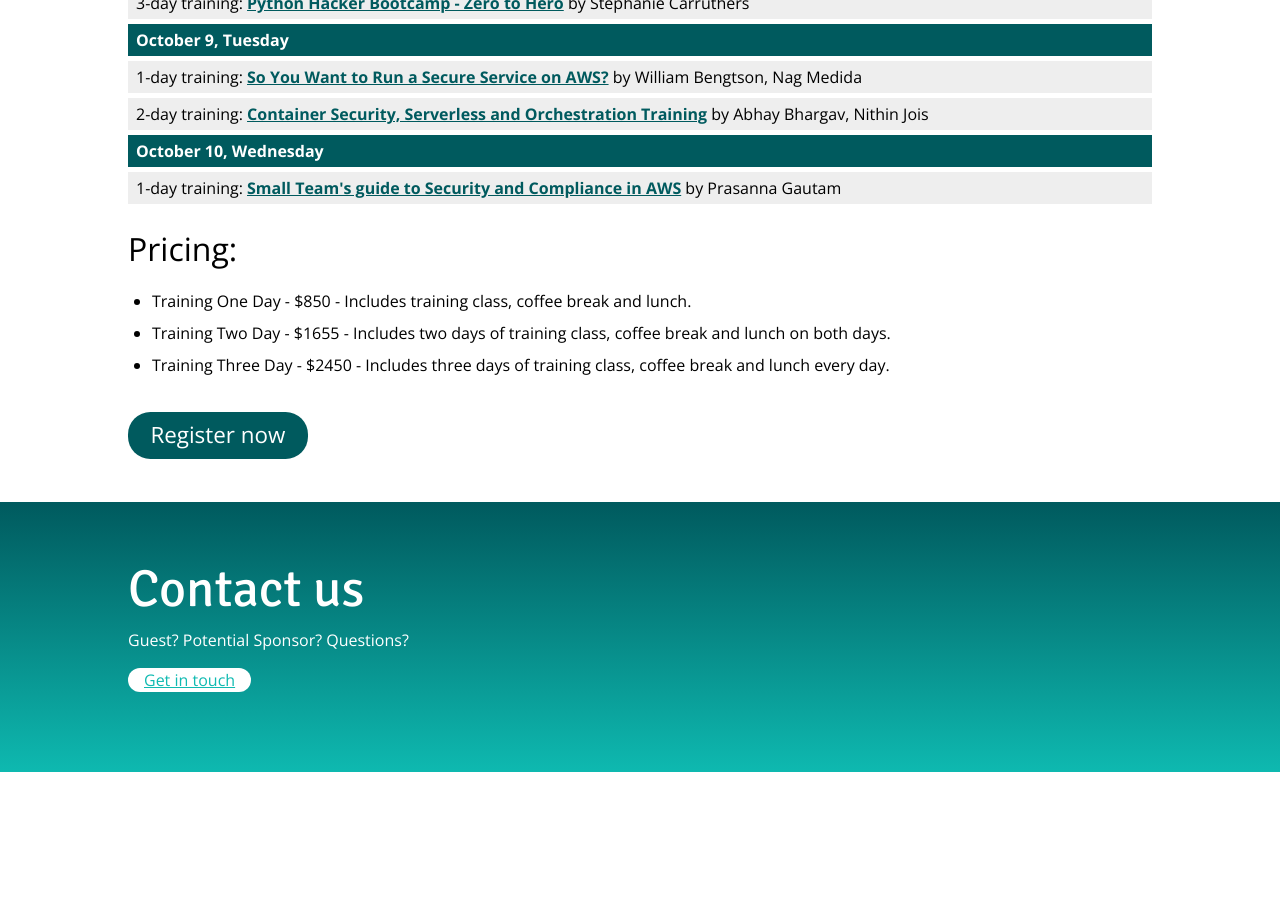
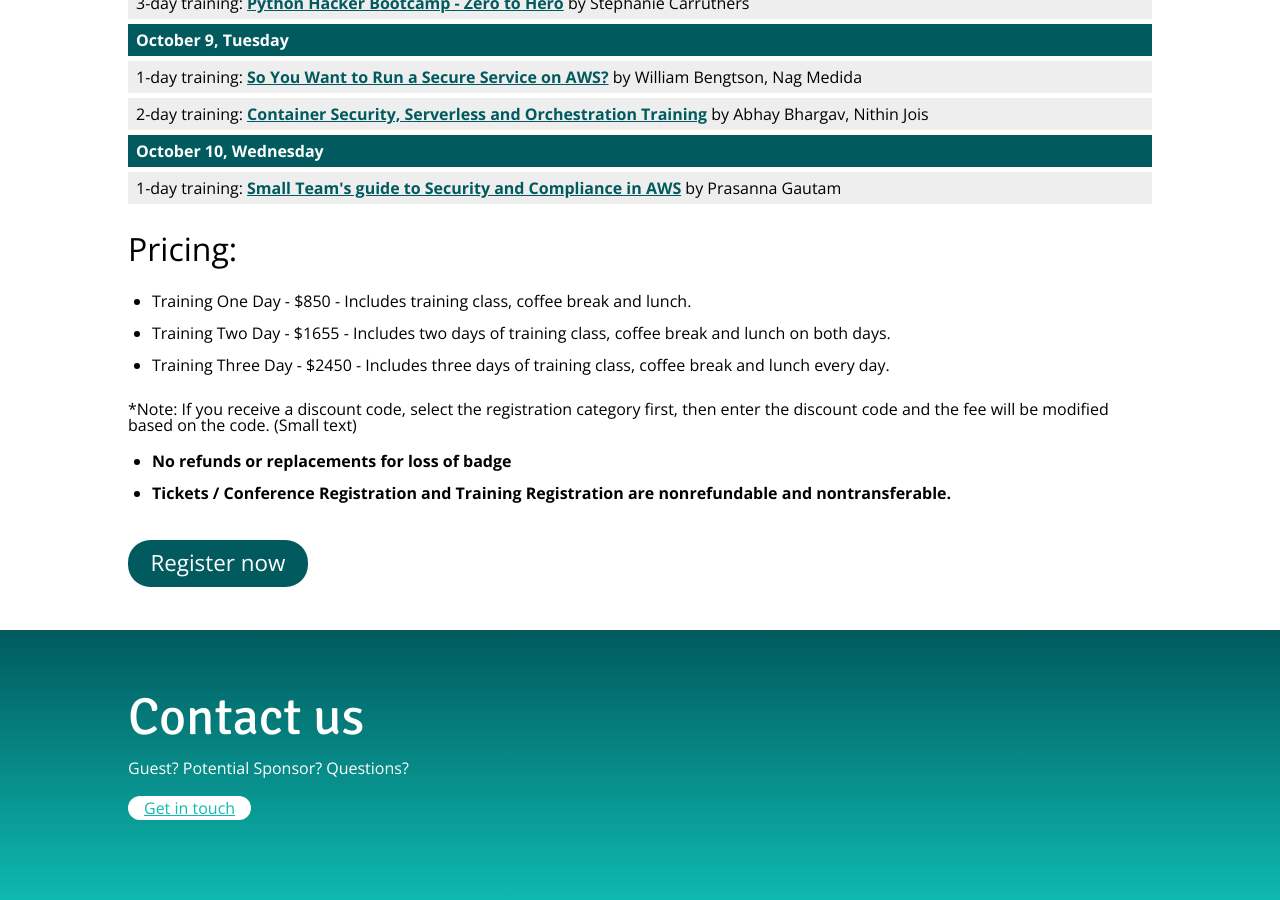
Before and after one commit to OWASP/AppSecUSA2018, a Jekyll site: the page built from program/trainings.html, in a window 1280 px wide and 900 px high, scrolled down 640 px. Built offline with Jekyll 4.4.1, drawn with Linux system fonts in a browser that asks for light colours; before the commit the page ends 1412 px from its top, so only the background shows below that.

Commit message:
Update trainings.html

```diff
--- a/program/trainings.html
+++ b/program/trainings.html
@@ -27,4 +27,11 @@
 	<li>Training Three Day - $2450 - Includes three days of training class, coffee break and lunch every day.</li>
 </ul>
 
+*Note: If you receive a discount code, select the registration category first, then enter the discount code and the fee will be modified based on the code. (Small text)
+
+<ul>
+	<li><strong>No refunds or replacements for loss of badge</strong></li>
+        <li><strong>Tickets / Conference Registration and Training Registration are nonrefundable and nontransferable.</strong></li>
+</ul>
+
 <p><a href="https://myowasp.force.com/eventapi__router?event=a560B000002Pp81" class="button">Register now</a></p>
```
